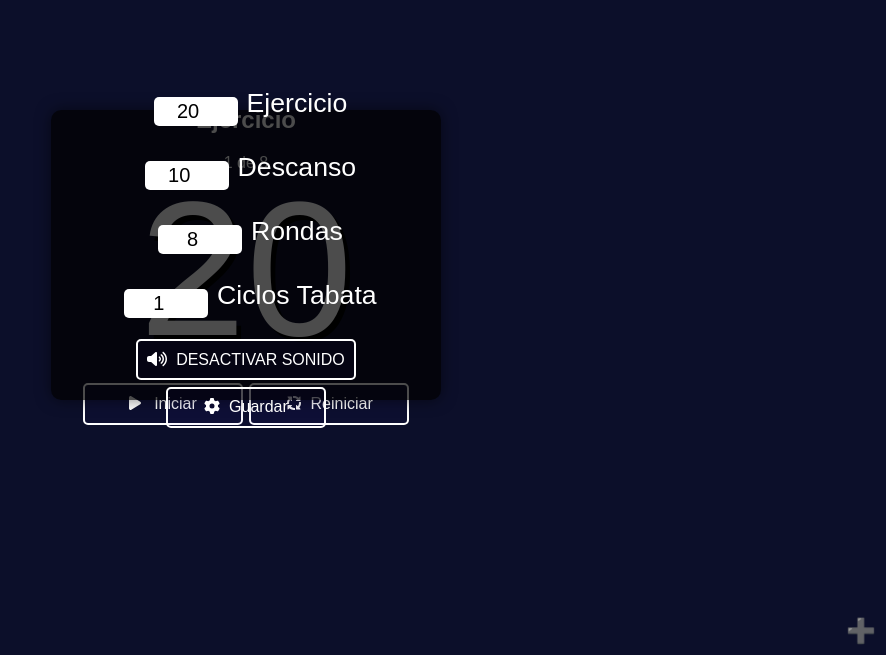
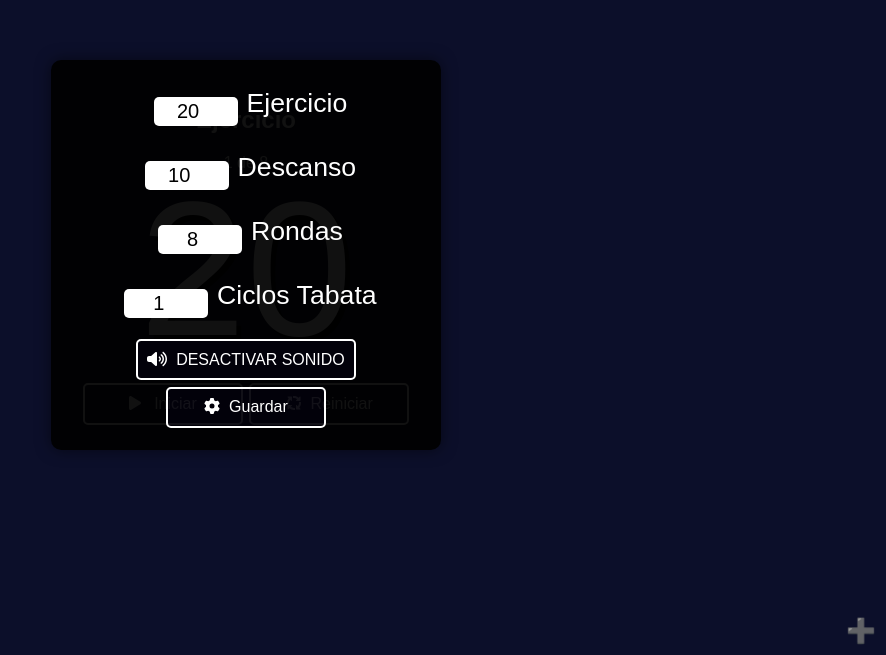
Before and after one commit to aljerr3/tabataclock, a React (Create React App) app: page / in a window 1280 px wide. Shown: the part 145-800 px from the top of the page, without its empty margins (394-1280 px from the left). Built offline with nearby package versions, Linux system fonts and the light colour scheme; a web font is replaced by a local one.

Commit message:
fix colors a css

```diff
--- a/src/App.css
+++ b/src/App.css
@@ -179,10 +179,10 @@ body, html {
   top: 50%;
   left: 50%;
   width: 350px;
-  height: 250px;
+  height: 350px;
   transform: translate(-50%, -50%);
   z-index: 3;
-  background-color: rgba(0, 0, 0, 0.7);
+  background-color: rgba(0, 0, 0, 0.932);
   border-radius: 10px;
   padding: 20px;
   box-shadow: 0px 0px 15px rgba(0, 0, 0, 0.5);
```
